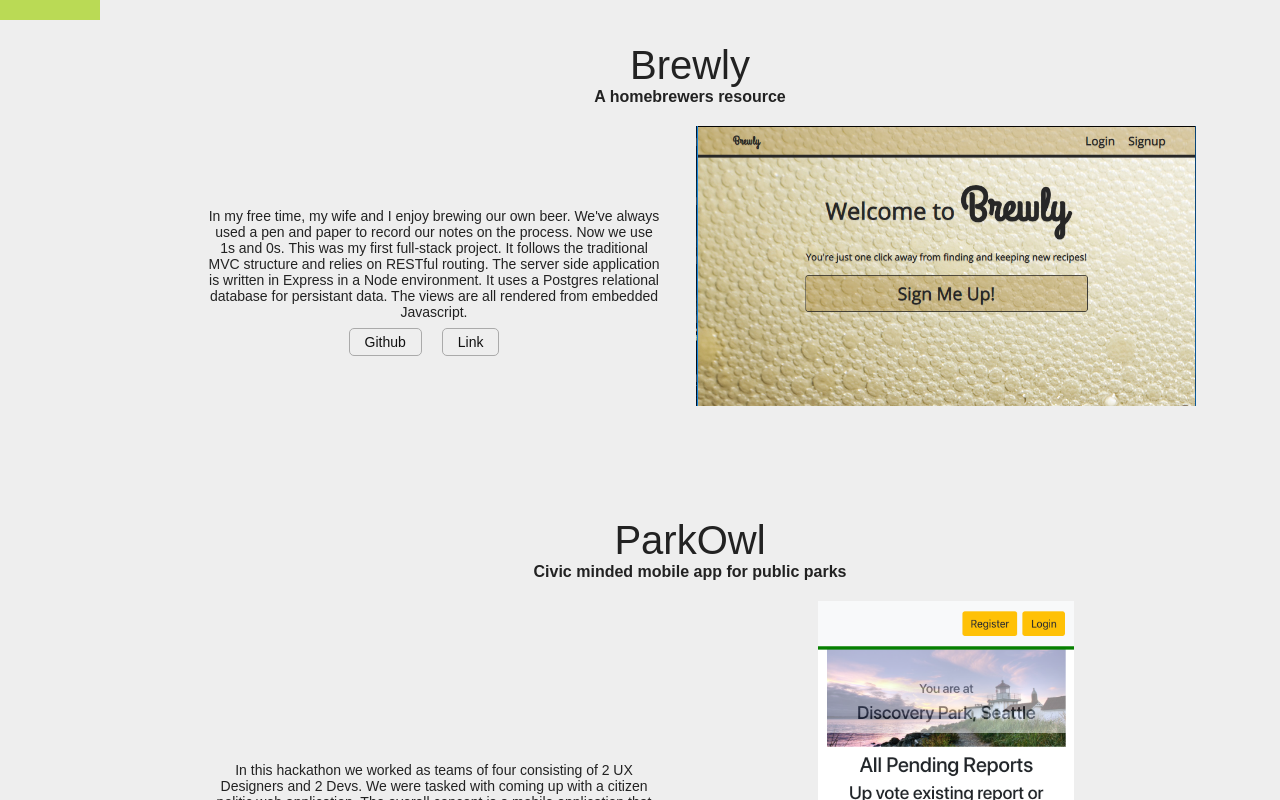
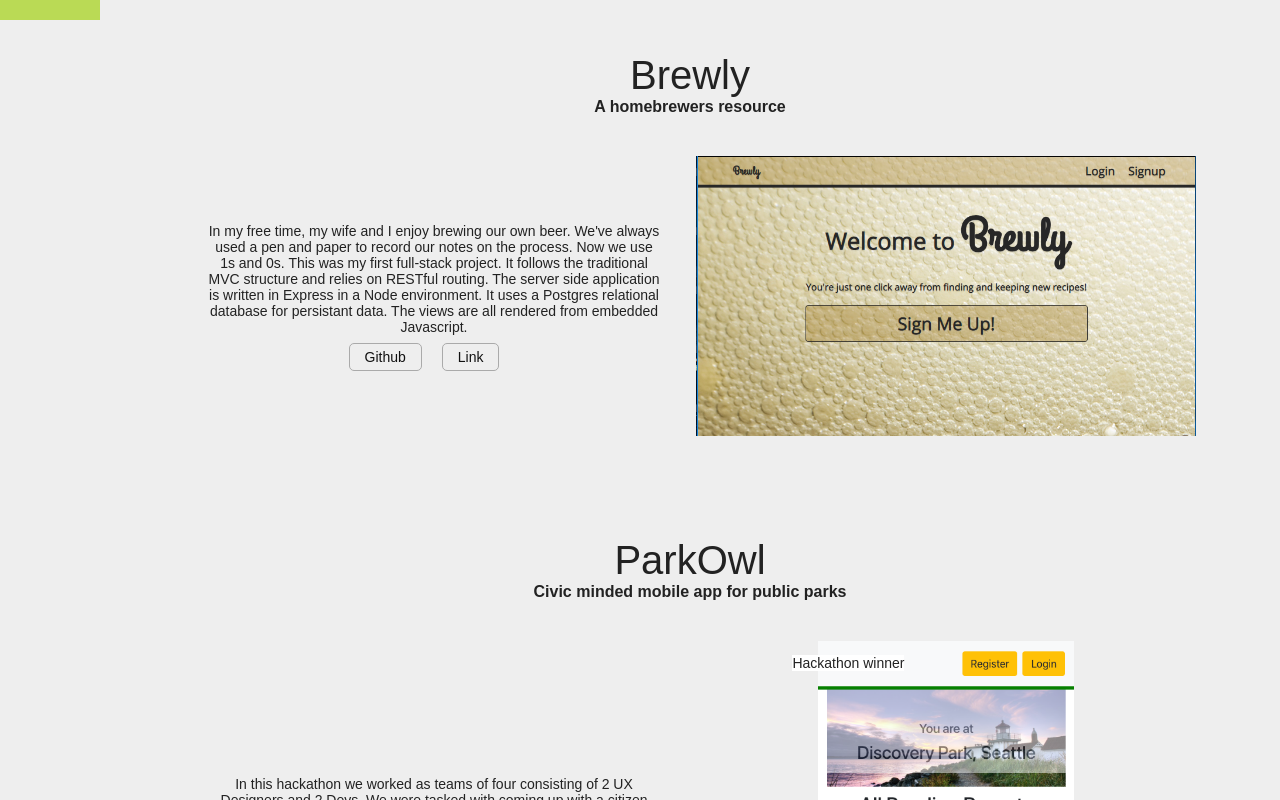
Before and after one commit to zvansom/Portfolio, a React (Create React App) app: page /projects in a window 1280 px wide. Shown: the part 780-1580 px from the top of the page. Built offline with nearby package versions, Linux system fonts and the light colour scheme.

Commit message:
Awards update

```diff
--- a/src/App.css
+++ b/src/App.css
@@ -279,6 +279,23 @@ li:last-of-type::after {
   color: #eee;
 }
 
+.project-card--awards {
+  position: absolute;
+  top: 0;
+  left: 20%;
+  font-size: 1.4rem;
+  background: white;
+}
+
+.project-card--award::before {
+  background-image: url('./assets/gold-medal.png');
+}
+
+.image-container {
+  position: relative;
+  margin-top: 2rem;
+}
+
 /* ----------------------------------
 ---------  CONTACT PAGE    -----------
 -------------------------------    */
--- a/src/Components/ProjectCard.js
+++ b/src/Components/ProjectCard.js
@@ -9,9 +9,9 @@ const ProjectCard = ({title, tagline, description, github, link, imgSrc, award='
       <a className="project-card--link" href={github}>Github</a>
       {link && <a className="project-card--link" href={link}>Link</a>}
     </div>
-    <div>
+    <div className="image-container">
       <img className="project-card--screenshot" src={imgSrc} alt={title} />
-      <p>{award}</p>
+      <p className="project-card--awards">{award}</p>
     </div>
   </section>
 )
```
Also changed, not shown: src/assets/gold-medal.png (added).
